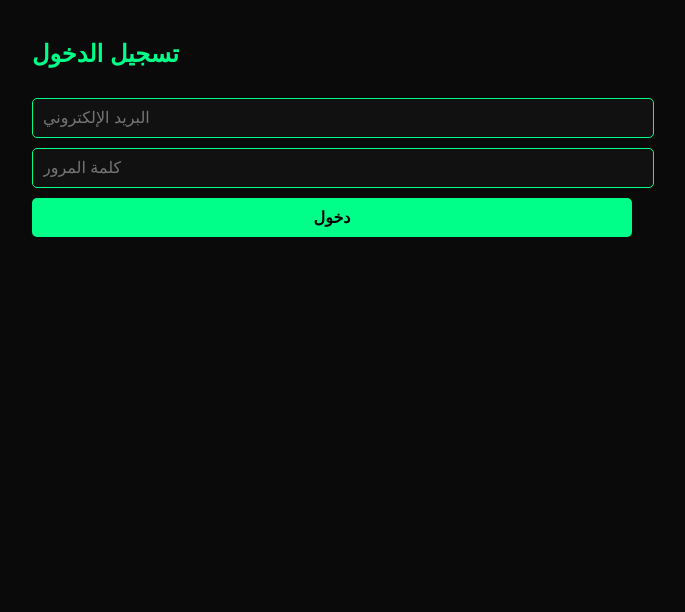
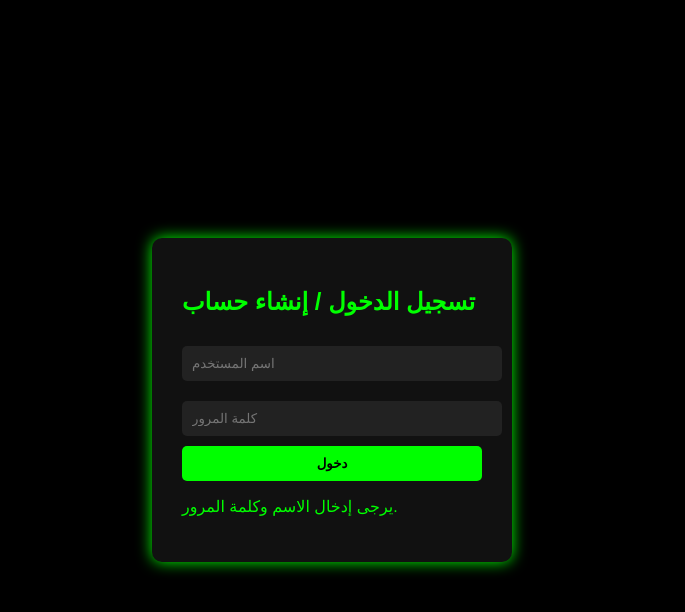
Before and after one commit to sagedgaming/ARCONE_Z, a plain HTML site: page index.html in a window 1280 px wide. Both pictures are taken after a click on the button "دخول". Shown: the whole page, without its empty margins (308-993 px from the left). Drawn offline with Linux system fonts and the light colour scheme; no server answers.

Commit message:
Update index.html

```diff
--- a/index.html
+++ b/index.html
@@ -1,120 +1,104 @@
 <!DOCTYPE html>
 <html lang="ar">
 <head>
-  <meta charset="UTF-8" />
-  <meta name="viewport" content="width=device-width, initial-scale=1.0" />
-  <title>جروب GOJO</title>
+  <meta charset="UTF-8">
+  <title>نظام تسجيل الدخول</title>
   <style>
     body {
+      background-color: #000;
+      color: #0f0;
+      font-family: sans-serif;
+      display: flex;
+      justify-content: center;
+      align-items: center;
+      height: 100vh;
       margin: 0;
-      font-family: 'Cairo', sans-serif;
-      background-color: #0a0a0a;
-      color: #00ff88;
     }
     .container {
-      max-width: 600px;
-      margin: auto;
-      padding: 20px;
+      background-color: #111;
+      padding: 30px;
+      border-radius: 10px;
+      box-shadow: 0 0 15px #0f0;
+      width: 300px;
     }
-    input, button {
+    input {
       width: 100%;
       padding: 10px;
-      margin-top: 10px;
+      margin: 10px 0;
       border: none;
-      font-size: 16px;
       border-radius: 5px;
-    }
-    input {
-      background-color: #111;
-      color: #00ff88;
-      border: 1px solid #00ff88;
+      background: #222;
+      color: #0f0;
     }
     button {
-      background-color: #00ff88;
+      width: 100%;
+      padding: 10px;
+      background-color: #0f0;
       color: #000;
+      border: none;
+      border-radius: 5px;
       font-weight: bold;
     }
-    .card {
-      background: #111;
-      padding: 15px;
-      margin-top: 20px;
-      border-radius: 10px;
-      box-shadow: 0 0 10px #00ff88;
-    }
-    .hidden {
-      display: none;
-    }
   </style>
-  <script type="module">
-    // Firebase
-    import { initializeApp } from "https://www.gstatic.com/firebasejs/10.12.2/firebase-app.js";
-    import {
-      getAuth,
-      signInWithEmailAndPassword,
-    } from "https://www.gstatic.com/firebasejs/10.12.2/firebase-auth.js";
-    import {
-      getFirestore,
-      doc,
-      getDoc,
-      setDoc
-    } from "https://www.gstatic.com/firebasejs/10.12.2/firebase-firestore.js";
+</head>
+<body>
+  <div class="container">
+    <h2>تسجيل الدخول / إنشاء حساب</h2>
+    <input type="text" id="username" placeholder="اسم المستخدم" />
+    <input type="password" id="password" placeholder="كلمة المرور" />
+    <button onclick="login()">دخول</button>
+    <p id="status"></p>
+  </div>
 
+  <!-- Firebase Scripts -->
+  <script src="https://www.gstatic.com/firebasejs/9.22.2/firebase-app-compat.js"></script>
+  <script src="https://www.gstatic.com/firebasejs/9.22.2/firebase-database-compat.js"></script>
+
+  <script>
+    // إعدادات Firebase (غيّرها إن لزم)
     const firebaseConfig = {
       apiKey: "AIzaSyDG8TEb_VTzFD0RAXS23SAFb5fD1Kh60sI",
       authDomain: "anime-coin-8d5bb.firebaseapp.com",
+      databaseURL: "https://anime-coin-8d5bb-default-rtdb.firebaseio.com",
       projectId: "anime-coin-8d5bb",
       storageBucket: "anime-coin-8d5bb.appspot.com",
-      messagingSenderId: "399380379835",
-      appId: "1:399380379835:web:a768bcf0cb6e3b112d53ef"
+      messagingSenderId: "326604354948",
+      appId: "1:326604354948:web:3c0fe0a56f3be04ee01a7b"
     };
 
-    const app = initializeApp(firebaseConfig);
-    const auth = getAuth(app);
-    const db = getFirestore(app);
+    firebase.initializeApp(firebaseConfig);
+    const db = firebase.database();
 
-    window.login = async () => {
-      const email = document.getElementById("email").value;
-      const password = document.getElementById("password").value;
+    function login() {
+      const username = document.getElementById("username").value.trim();
+      const password = document.getElementById("password").value.trim();
+      const status = document.getElementById("status");
 
-      try {
-        const userCred = await signInWithEmailAndPassword(auth, email, password);
-        const uid = userCred.user.uid;
-        const userDoc = await getDoc(doc(db, "users", uid));
-        let data = { coins: 0, message: "أهلاً بك!" };
+      if (!username || !password) {
+        status.textContent = "يرجى إدخال الاسم وكلمة المرور.";
+        return;
+      }
 
-        if (!userDoc.exists()) {
-          await setDoc(doc(db, "users", uid), data);
+      db.ref("users/" + username).once("value").then(snapshot => {
+        if (snapshot.exists()) {
+          // الحساب موجود → تحقق من كلمة المرور
+          if (snapshot.val().password === password) {
+            status.textContent = "تم تسجيل الدخول بنجاح!";
+          } else {
+            status.textContent = "كلمة المرور غير صحيحة.";
+          }
         } else {
-          data = userDoc.data();
+          // إنشاء حساب جديد
+          db.ref("users/" + username).set({
+            password: password,
+            credit: 0,
+            messages: []
+          }).then(() => {
+            status.textContent = "تم إنشاء الحساب وتسجيل الدخول!";
+          });
         }
-
-        document.getElementById("login").classList.add("hidden");
-        document.getElementById("dashboard").classList.remove("hidden");
-        document.getElementById("coin").textContent = data.coins;
-        document.getElementById("msg").textContent = data.message;
-      } catch (e) {
-        alert("فشل الدخول: " + e.message);
-      }
-    };
+      });
+    }
   </script>
-</head>
-<body>
-  <div class="container">
-    <div id="login">
-      <h2>تسجيل الدخول</h2>
-      <input id="email" type="email" placeholder="البريد الإلكتروني" />
-      <input id="password" type="password" placeholder="كلمة المرور" />
-      <button onclick="login()">دخول</button>
-    </div>
-
-    <div id="dashboard" class="hidden">
-      <div class="card">
-        <h3>رصيدك</h3>
-        <p><strong id="coin">0</strong> كوين</p>
-        <h3>رسالتك</h3>
-        <p id="msg">---</p>
-      </div>
-    </div>
-  </div>
 </body>
 </html>
```
